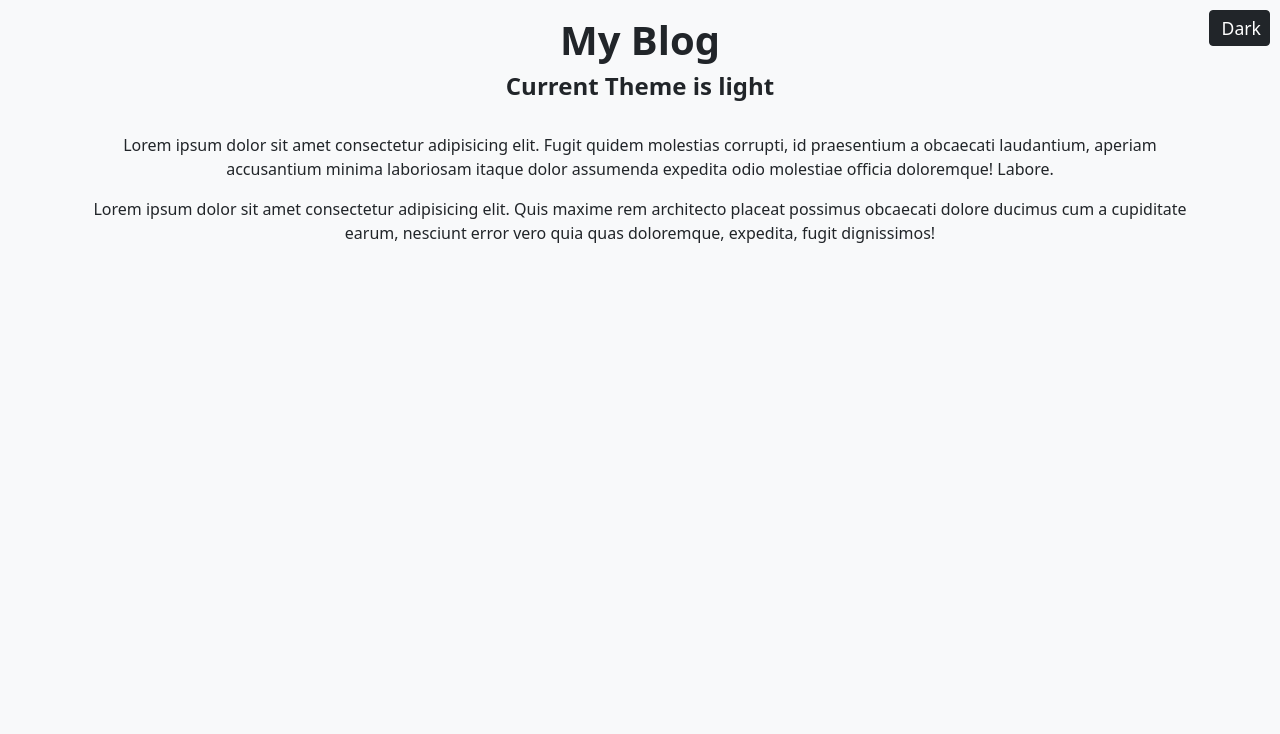
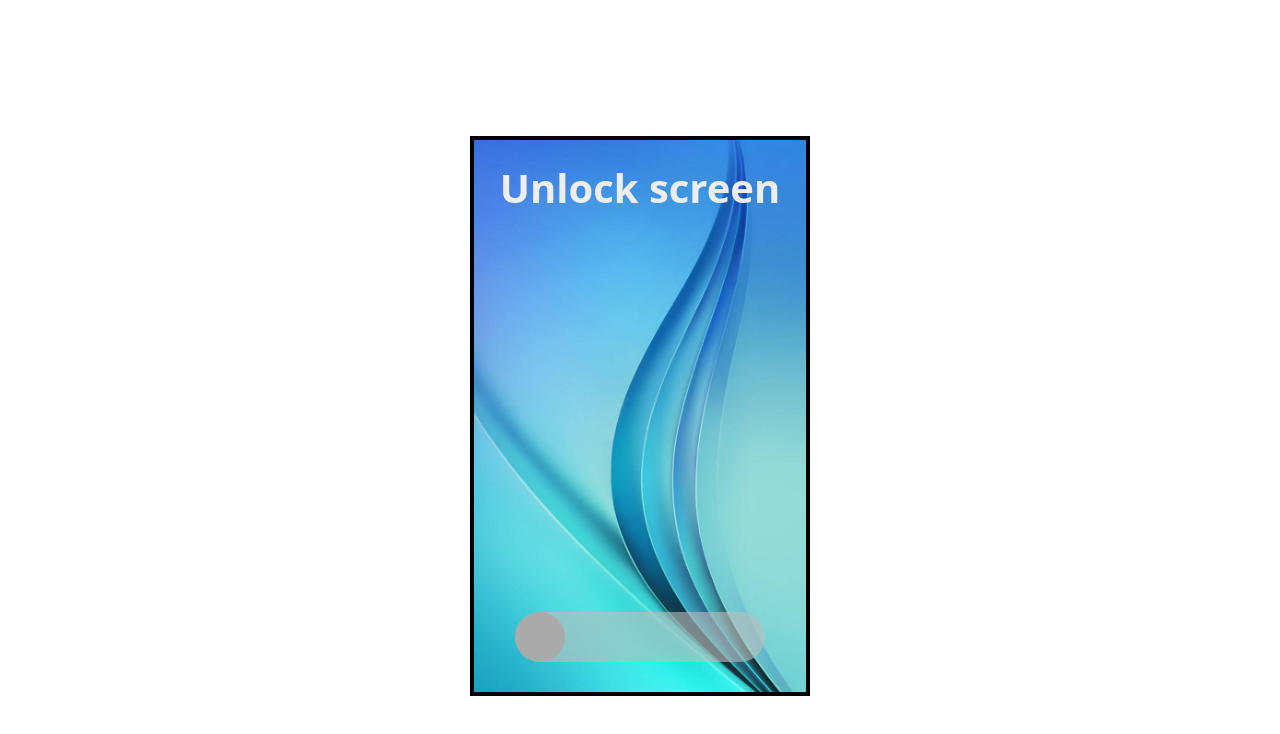
Before and after one commit to FatimaMubeenSh/mastering-react, a React (Vite) app in the folder projects-sandbox/: page / in a window 1280 px wide. Shown: the top 734 px of the page. Built offline with nearby package versions, Linux system fonts and the light colour scheme.

Commit message:
Project 8 Screen Lock Slider Completed

```diff
--- a/projects-sandbox/src/App.jsx
+++ b/projects-sandbox/src/App.jsx
@@ -5,7 +5,8 @@ import "./App.css";
 // import TestimonialsApp from "./projects/04-testimonials-app/TestimonialsApp";
 // import AlertsDisplay from "./projects/05-alerts-display/AlertsDisplay";
 // import TemperatureController from "./projects/06-temperature-controller/TemperatureController";
-import LightDarkMode from "./projects/07-light-and-dark-mode/LightDarkMode";
+// import LightDarkMode from "./projects/07-light-and-dark-mode/LightDarkMode";
+import ScreenLockSlider from "./projects/08-screen-lock-slider/ScreenLockSlider";
 
 function App() {
   return (
@@ -16,7 +17,8 @@ function App() {
       {/* <TestimonialsApp /> */}
       {/* <AlertsDisplay /> */}
       {/* <TemperatureController /> */}
-      <LightDarkMode />
+      {/* <LightDarkMode /> */}
+      <ScreenLockSlider />
     </>
   );
 }
--- /dev/null
+++ b/projects-sandbox/src/projects/08-screen-lock-slider/ScreenLockSlider.jsx
@@ -0,0 +1,64 @@
+import { React, useState, useEffect } from "react";
+import Slider from "./Slider";
+import { AiFillUnlock } from "react-icons/ai";
+import LockScreenImg from "./img/blue.jpg";
+import HomeScreenImg from "./img/pexels.jpg";
+
+export default function ScreenLockSlider() {
+  const [uiProps, setUiProps] = useState({
+    uiText: "Unlock screen",
+    uiColor: "#eee",
+    uiBg: `url(${LockScreenImg}) center/cover no-repeat`,
+  });
+  const [showSlider, setShowSlider] = useState(true);
+  const [sliderValue, setSliderValue] = useState(0);
+
+  const handleSliderInput = (e) => {
+    setSliderValue(e.target.value);
+  };
+
+  useEffect(() => {
+    if (sliderValue == 100) {
+      setShowSlider(false);
+      setUiProps({
+        uiText: "Home screen",
+        uiColor: "#eee",
+        uiBg: `url(${HomeScreenImg}) center/cover no-repeat`,
+      });
+    }
+  }, [sliderValue]);
+
+  const handleLockScreen = (e) => {
+    setShowSlider(true);
+    setSliderValue(0);
+    setUiProps({
+      uiText: "Unlock screen",
+      uiColor: "#eee",
+      uiBg: `url(${LockScreenImg}) center/cover no-repeat`,
+    });
+  };
+
+  return (
+    <div
+      className="container d-flex flex-column  justify-content-between shadow-md py-4"
+      style={{
+        height: "70vh",
+        marginTop: "15vh",
+        width: 340,
+        border: "4px solid #000",
+        background: uiProps.uiBg,
+      }}
+    >
+      <h1 className="title" style={{ color: uiProps.uiColor }}>
+        {uiProps.uiText}
+      </h1>
+      {showSlider ? (
+        <Slider width={"250px"} handleInput={handleSliderInput} sliderValue={sliderValue} />
+      ) : (
+        <div>
+          <AiFillUnlock className="unlockIcon" onClick={handleLockScreen} />
+        </div>
+      )}
+    </div>
+  );
+}
--- /dev/null
+++ b/projects-sandbox/src/projects/08-screen-lock-slider/Slider.jsx
@@ -0,0 +1,19 @@
+import React from "react";
+import "./slider.css";
+
+export default function Slider({ handleInput, sliderValue, width }) {
+  let sliderStyle = {
+    appearance: "none",
+    width: !width ? "300px" : width,
+    height: "50px",
+    background: "rgba(188, 190, 188, .6)",
+    outline: "none",
+    borderRadius: "25px",
+  };
+
+  return (
+    <div>
+      <input type="range" className="slider" style={sliderStyle} value={sliderValue} onInput={handleInput} />
+    </div>
+  );
+}
--- /dev/null
+++ b/projects-sandbox/src/projects/08-screen-lock-slider/slider.css
@@ -0,0 +1,25 @@
+.slider::-webkit-slider-thumb {
+  -webkit-appearance: none;
+  appearance: none;
+  width: 50px;
+  height: 50px;
+  border-radius: 50%;
+  background: #aaa;
+  cursor: pointer;
+}
+
+.slider::-webkit-slider-thumb:active {
+  background: #fff;
+}
+
+.unlockIcon {
+  font-size: 80px;
+  color: rgba(240, 240, 240, 0.7);
+  cursor: pointer;
+  margin-bottom: 2rem;
+  transition: all 0.2s;
+}
+
+.unlockIcon:hover {
+  color: #fff;
+}
```
Also changed, not shown: projects-sandbox/src/projects/08-screen-lock-slider/img/blue.jpg (added), projects-sandbox/src/projects/08-screen-lock-slider/img/pexels.jpg (added).
